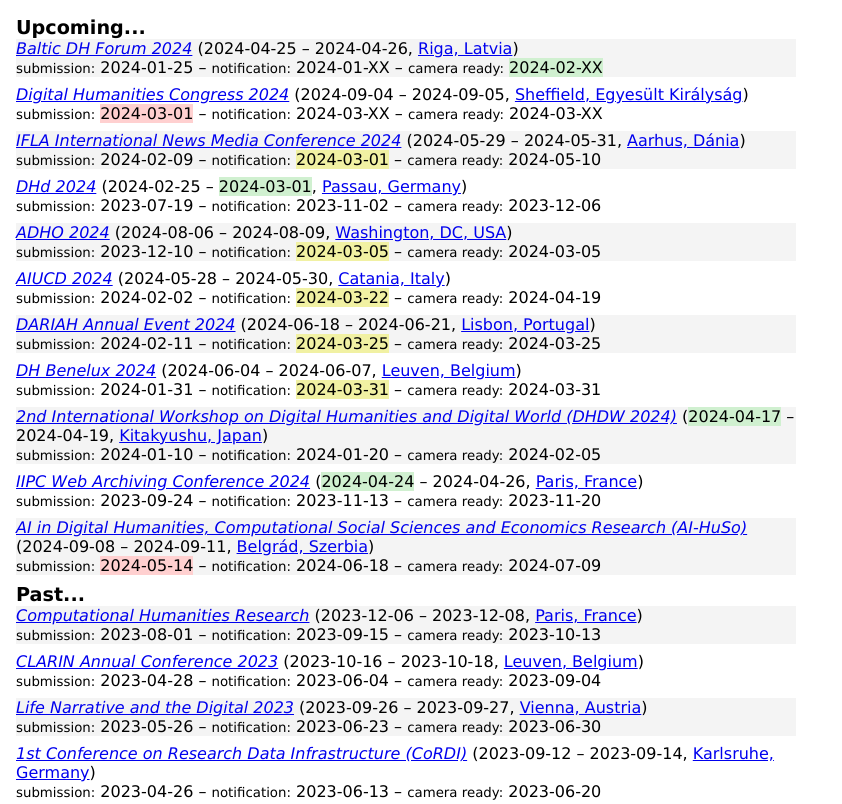
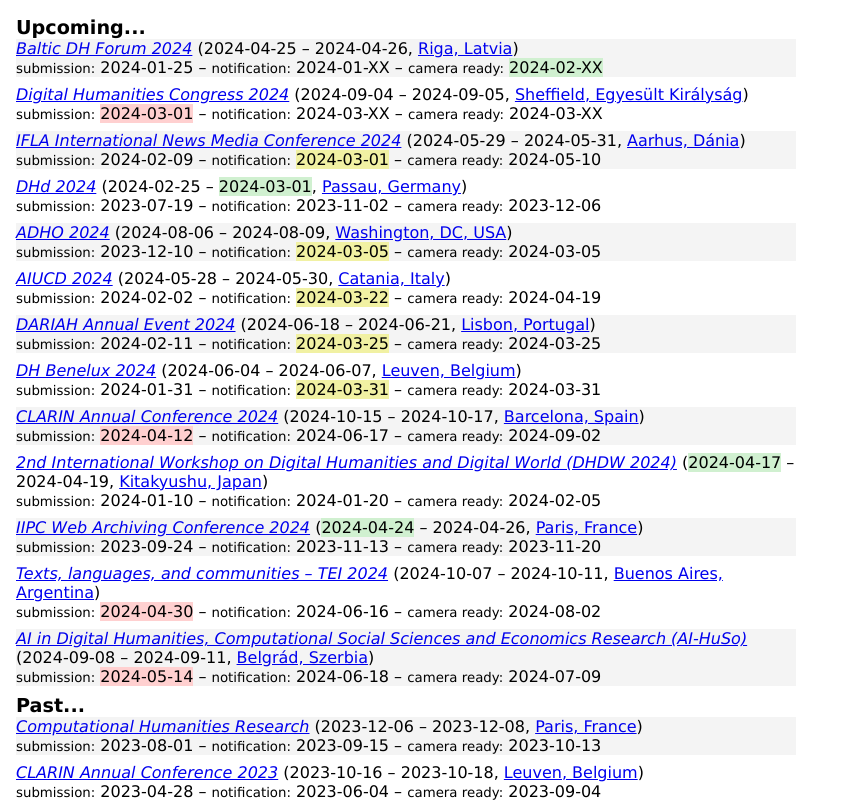
Before and after one commit to dlazesz/dh-cfpdb, a plain HTML site: page index.html in a window 1280 px wide. Shown: the top 804 px of the page, without its empty margins (0-842 px from the left). Drawn offline with Linux system fonts and the light colour scheme.

Commit message:
Update on 2024-02-29

```diff
--- a/index.html
+++ b/index.html
@@ -54,17 +54,29 @@
 <span style="font-size: smaller">notification:</span> <span style="background: #f1f1a3">2024-03-31</span> –
 <span style="font-size: smaller">camera ready:</span> 2024-03-31
 </div>
-<div style="margin-bottom: 0.5em;background: #f4f4f4"><a href="https://parsec.unicampania.it/workshops/index.php/dhdw/dhdw24/index"><span style="font-style: italic">2nd International Workshop on Digital Humanities and Digital World (DHDW 2024)</span></a> (<span style="background: #d0f0d0">2024-04-17</span> – 2024-04-19, <a href="http://maps.google.com/maps?q=Kitakyushu%2C%20Japan">Kitakyushu, Japan</a>)
+<div style="margin-bottom: 0.5em;background: #f4f4f4"><a href="https://clariah.at/call-for-abstracts-clarin-2024/"><span style="font-style: italic">CLARIN Annual Conference 2024</span></a> (2024-10-15 – 2024-10-17, <a href="http://maps.google.com/maps?q=Barcelona%2C%20Spain">Barcelona, Spain</a>)
+<br/>
+<span style="font-size: smaller">submission:</span> <span style="background: #ffd0d0">2024-04-12</span> –
+<span style="font-size: smaller">notification:</span> 2024-06-17 –
+<span style="font-size: smaller">camera ready:</span> 2024-09-02
+</div>
+<div style="margin-bottom: 0.5em;"><a href="https://parsec.unicampania.it/workshops/index.php/dhdw/dhdw24/index"><span style="font-style: italic">2nd International Workshop on Digital Humanities and Digital World (DHDW 2024)</span></a> (<span style="background: #d0f0d0">2024-04-17</span> – 2024-04-19, <a href="http://maps.google.com/maps?q=Kitakyushu%2C%20Japan">Kitakyushu, Japan</a>)
 <br/>
 <span style="font-size: smaller">submission:</span> 2024-01-10 –
 <span style="font-size: smaller">notification:</span> 2024-01-20 –
 <span style="font-size: smaller">camera ready:</span> 2024-02-05
 </div>
-<div style="margin-bottom: 0.5em;"><a href="https://netpreserve.org/ga2024/cfp/"><span style="font-style: italic">IIPC Web Archiving Conference 2024</span></a> (<span style="background: #d0f0d0">2024-04-24</span> – 2024-04-26, <a href="http://maps.google.com/maps?q=Paris%2C%20France">Paris, France</a>)
+<div style="margin-bottom: 0.5em;background: #f4f4f4"><a href="https://netpreserve.org/ga2024/cfp/"><span style="font-style: italic">IIPC Web Archiving Conference 2024</span></a> (<span style="background: #d0f0d0">2024-04-24</span> – 2024-04-26, <a href="http://maps.google.com/maps?q=Paris%2C%20France">Paris, France</a>)
 <br/>
 <span style="font-size: smaller">submission:</span> 2023-09-24 –
 <span style="font-size: smaller">notification:</span> 2023-11-13 –
 <span style="font-size: smaller">camera ready:</span> 2023-11-20
+</div>
+<div style="margin-bottom: 0.5em;"><a href="https://tei2024.tei-c.org/dates"><span style="font-style: italic">Texts, languages, and communities – TEI 2024</span></a> (2024-10-07 – 2024-10-11, <a href="http://maps.google.com/maps?q=Buenos%20Aires%2C%20Argentina">Buenos Aires, Argentina</a>)
+<br/>
+<span style="font-size: smaller">submission:</span> <span style="background: #ffd0d0">2024-04-30</span> –
+<span style="font-size: smaller">notification:</span> 2024-06-16 –
+<span style="font-size: smaller">camera ready:</span> 2024-08-02
 </div>
 <div style="margin-bottom: 0.5em;background: #f4f4f4"><a href="https://2024.fedcsis.org/thematic/ai-huso"><span style="font-style: italic">AI in Digital Humanities, Computational Social Sciences and Economics Research (AI‑HuSo)</span></a> (2024-09-08 – 2024-09-11, <a href="http://maps.google.com/maps?q=Belgr%C3%A1d%2C%20Szerbia">Belgrád, Szerbia</a>)
 <br/>
```
Also changed, not shown: 1 other file.
